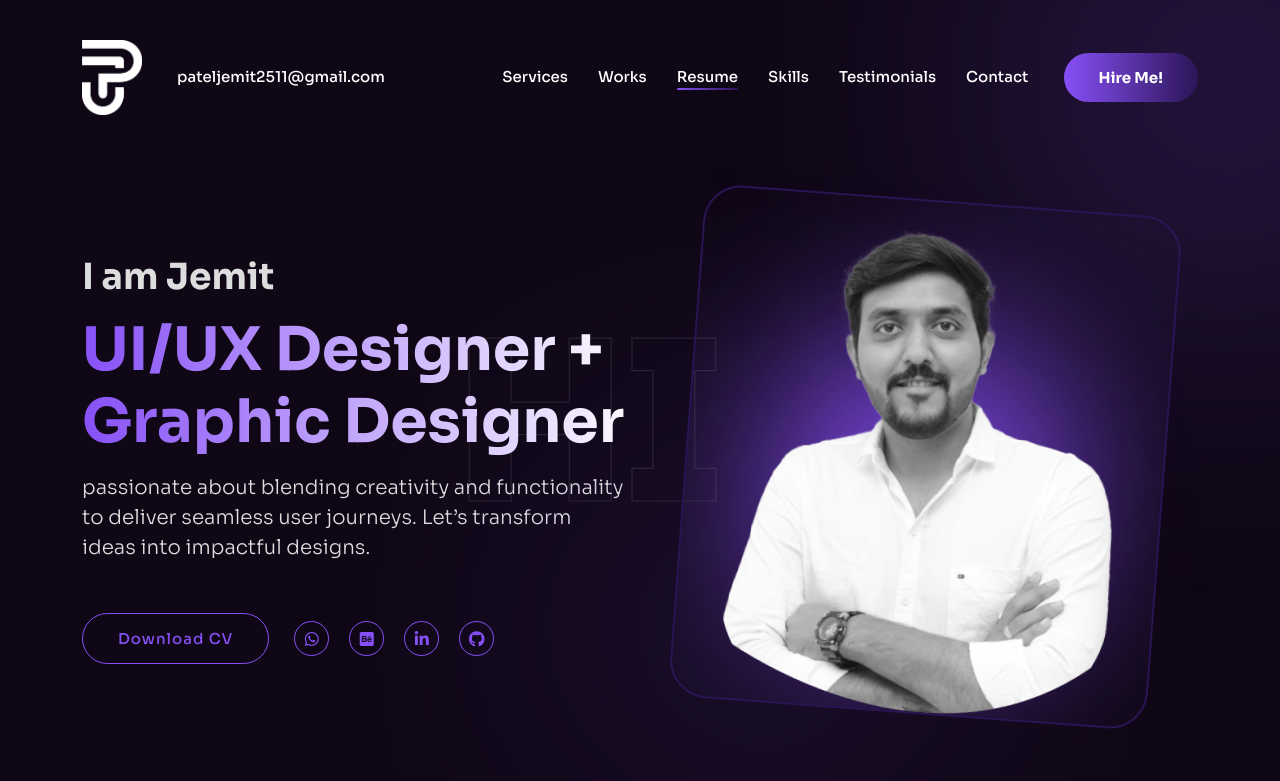
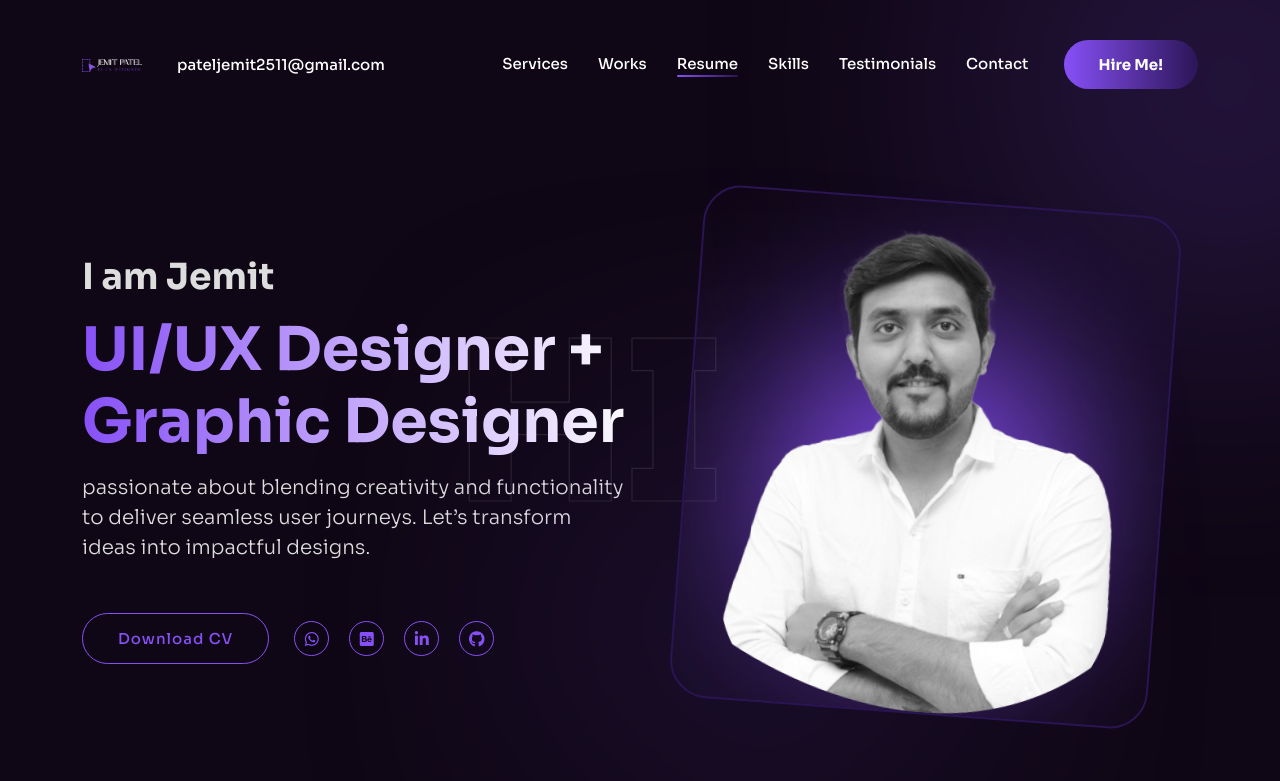
Before and after one commit to JemitPatel2511/Portfolio, a plain HTML site: page index.html in a window 1280 px wide. Shown: the top 781 px of the page. Drawn offline with Linux system fonts and the light colour scheme; animation ran at ten frames a second.

Commit message:
Update index.html

```diff
--- a/index.html
+++ b/index.html
@@ -68,7 +68,8 @@
 
                     <div class="logo-box">
                         <a href="index.html">
-                            <img src="assets/img/logo/JP.png" alt="">
+                            <!-- <img src="assets/img/logo/JP.png" alt=""> -->
+                            <img src="assets/img/logo/Group 3620.png" alt="">
                         </a>
                     </div>
 
```
